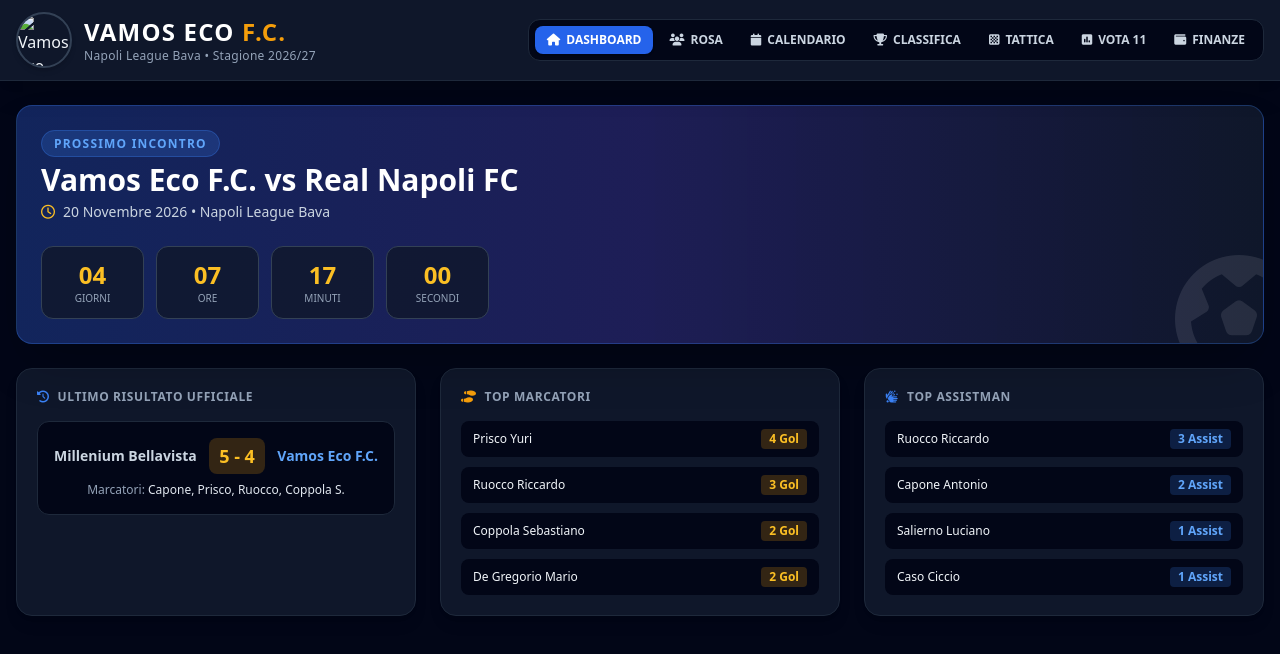
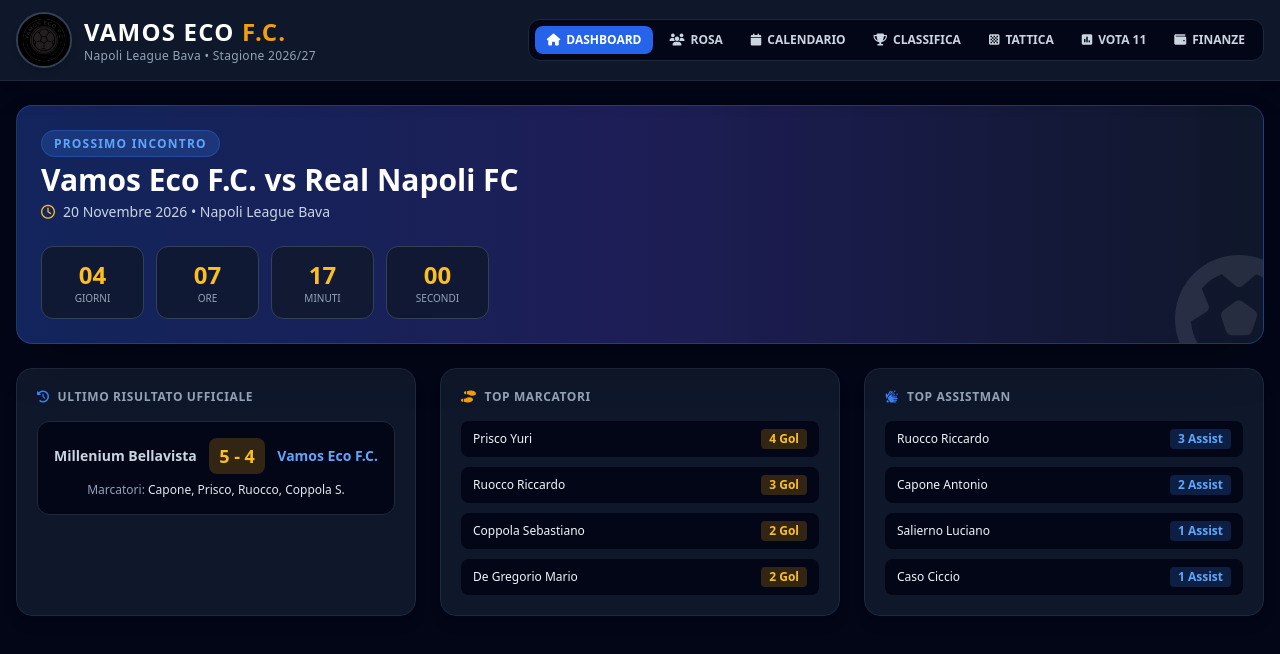
Before and after one commit to antoniocapone1992-create/Vamos-eco-fc, a plain HTML site: page index.html in a window 1280 px wide. Drawn offline with nearby package versions, Linux system fonts and the light colour scheme; no server answers.

Commit message:
Update index.html

```diff
--- a/index.html
+++ b/index.html
@@ -52,7 +52,7 @@
     <header class="bg-slate-900 border-b border-slate-800 sticky top-0 z-50 shadow-xl">
         <div class="max-w-7xl mx-auto px-4 py-3 flex flex-col md:flex-row items-center justify-between gap-4">
             <div class="flex items-center gap-3">
-                <img src="logo.jpg" alt="Vamos Eco F.C. Logo" class="w-14 h-14 rounded-full object-cover border-2 border-slate-700 shadow-md flex-shrink-0">
+                <img src="logo.png" alt="Vamos Eco F.C. Logo" class="w-14 h-14 rounded-full object-cover border-2 border-slate-700 shadow-md flex-shrink-0">
                 <div>
                     <h1 class="text-xl md:text-2xl font-black tracking-wider uppercase text-white">Vamos Eco <span class="text-amber-500">F.C.</span></h1>
                     <p class="text-xs text-slate-400 font-medium tracking-wide">Napoli League Bava • Stagione 2026/27</p>
```
